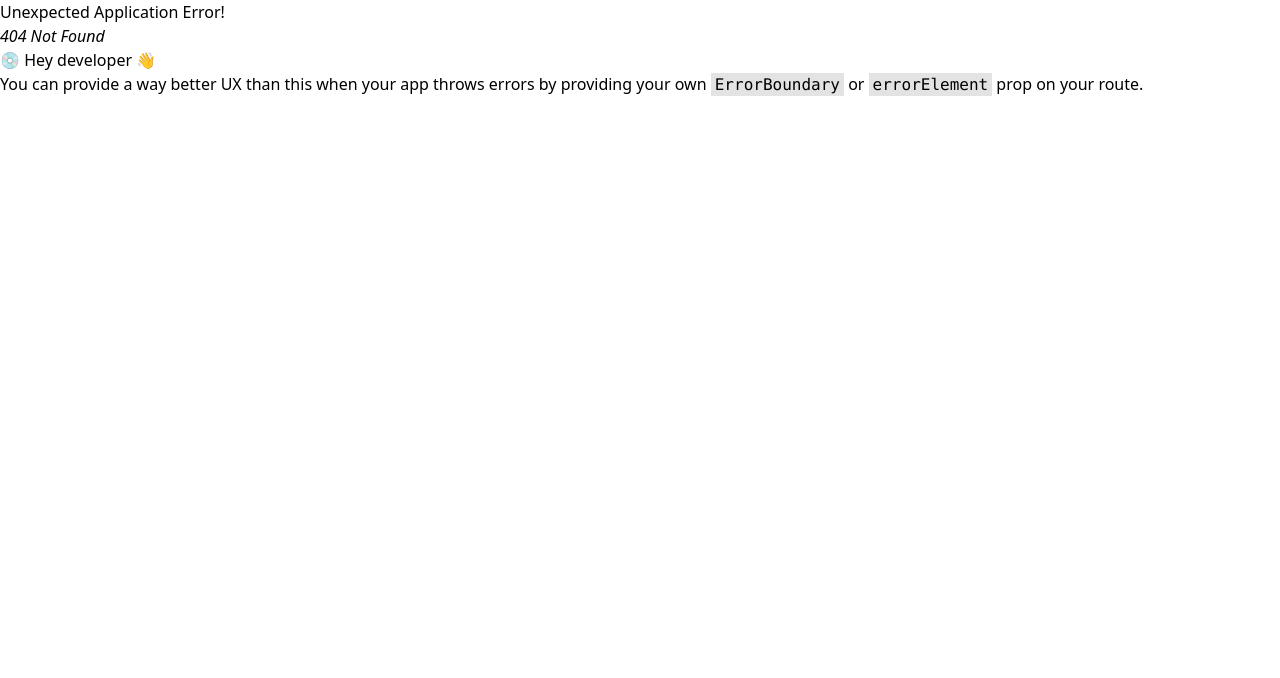
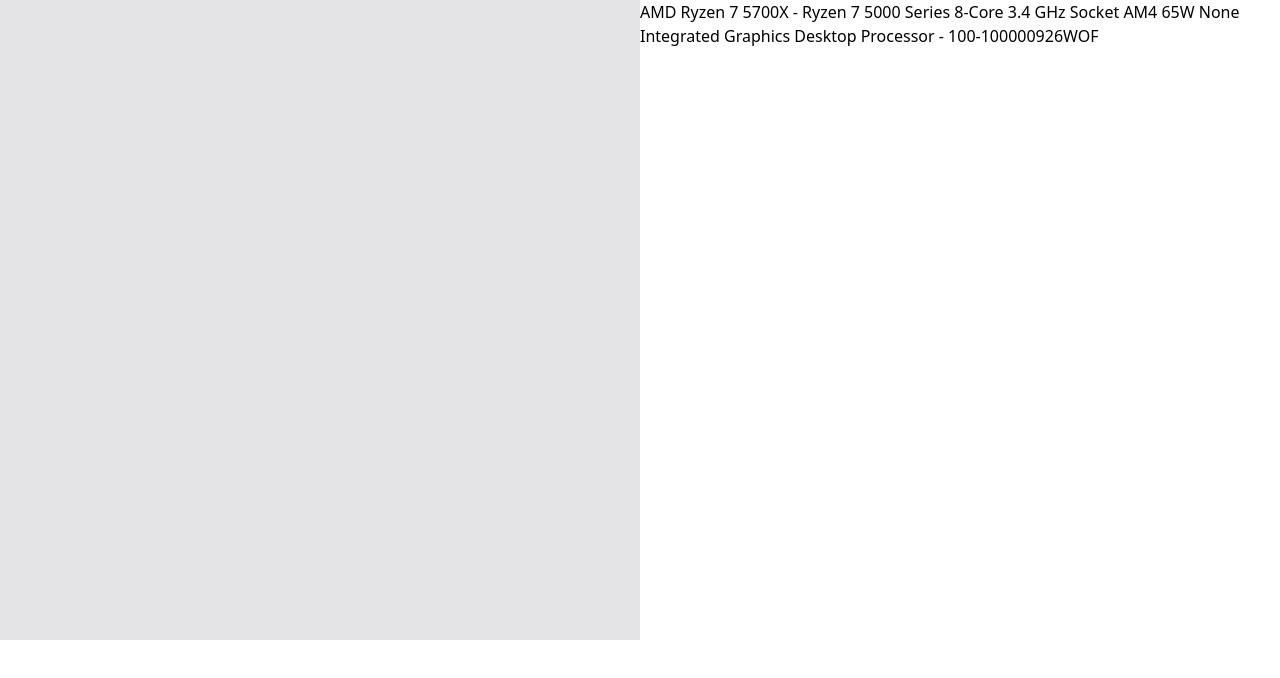
Before and after one commit to BaconPardner/react-strapi-ecommerce, a React (Vite) app in the folder client/: page /product/1 in a window 1280 px wide. Before the commit this address had no page. Shown: the top 678 px of the page. Built offline with nearby package versions, Linux system fonts and the light colour scheme.

Commit message:
add initial product page

```diff
--- a/client/src/App.tsx
+++ b/client/src/App.tsx
@@ -1,10 +1,4 @@
-import {
-  createBrowserRouter,
-  createRoutesFromElements,
-  Outlet,
-  Route,
-  RouterProvider,
-} from "react-router-dom";
+import { createBrowserRouter, Outlet, RouterProvider } from "react-router-dom";
 
 import Navbar from "./layout/navbar";
 import Sidebar from "./layout/Sidebar";
@@ -26,14 +20,27 @@
 };
 
 const App = () => {
-  const router = createBrowserRouter(
-    createRoutesFromElements(
-      <Route path="/" element={<Root />}>
-        <Route index path="/" element={<Home />} />
-        <Route path="product" element={<Product />} />
-      </Route>
-    )
-  );
+  const router = createBrowserRouter([
+    {
+      path: "/",
+      element: <Root />,
+      children: [
+        {
+          index: true,
+          element: <Home />,
+        },
+      ],
+    },
+    {
+      path: "/product",
+      children: [
+        {
+          path: ":id",
+          element: <Product />,
+        },
+      ],
+    },
+  ]);
 
   return <RouterProvider router={router} />;
 };
--- a/client/src/pages/home/index.tsx
+++ b/client/src/pages/home/index.tsx
@@ -1,3 +1,5 @@
+import { Link } from "react-router-dom";
+
 const index = () => {
   return (
     <div className="grow">
@@ -6,19 +8,21 @@
       </header>
       <h1 className="flex py-5 text-2xl font-bold">Most Popular Products</h1>
       <section className="flex">
+        <Link to={"product/1"}>
           <article className="w-64">
             <header className="bg-zinc-200 py-20"></header>
             <main className="p-2">
               <p className="max-h-10 overflow-hidden text-ellipsis text-sm font-semibold line-clamp-2">
-              AMD Ryzen 7 5700X - Ryzen 7 5000 Series 8-Core 3.4 GHz Socket AM4
-              65W None Integrated Graphics Desktop Processor - 100-100000926WOF
+                AMD Ryzen 7 5700X - Ryzen 7 5000 Series 8-Core 3.4 GHz Socket
+                AM4 65W None Integrated Graphics Desktop Processor -
+                100-100000926WOF
               </p>
-
               <p className="text-2xl">
                 $<strong>200</strong>
               </p>
             </main>
           </article>
+        </Link>
       </section>
     </div>
   );
--- a/client/src/pages/product/index.tsx
+++ b/client/src/pages/product/index.tsx
@@ -1,5 +1,13 @@
 const index = () => {
-  return <div>index</div>;
+  return (
+    <main className="container mx-auto flex">
+      <header className="bg-zinc-200 p-80"></header>
+      <h1>
+        AMD Ryzen 7 5700X - Ryzen 7 5000 Series 8-Core 3.4 GHz Socket AM4 65W
+        None Integrated Graphics Desktop Processor - 100-100000926WOF
+      </h1>
+    </main>
+  );
 };
 
 export default index;
```
Lines whose indentation alone changed are shown as unchanged.
